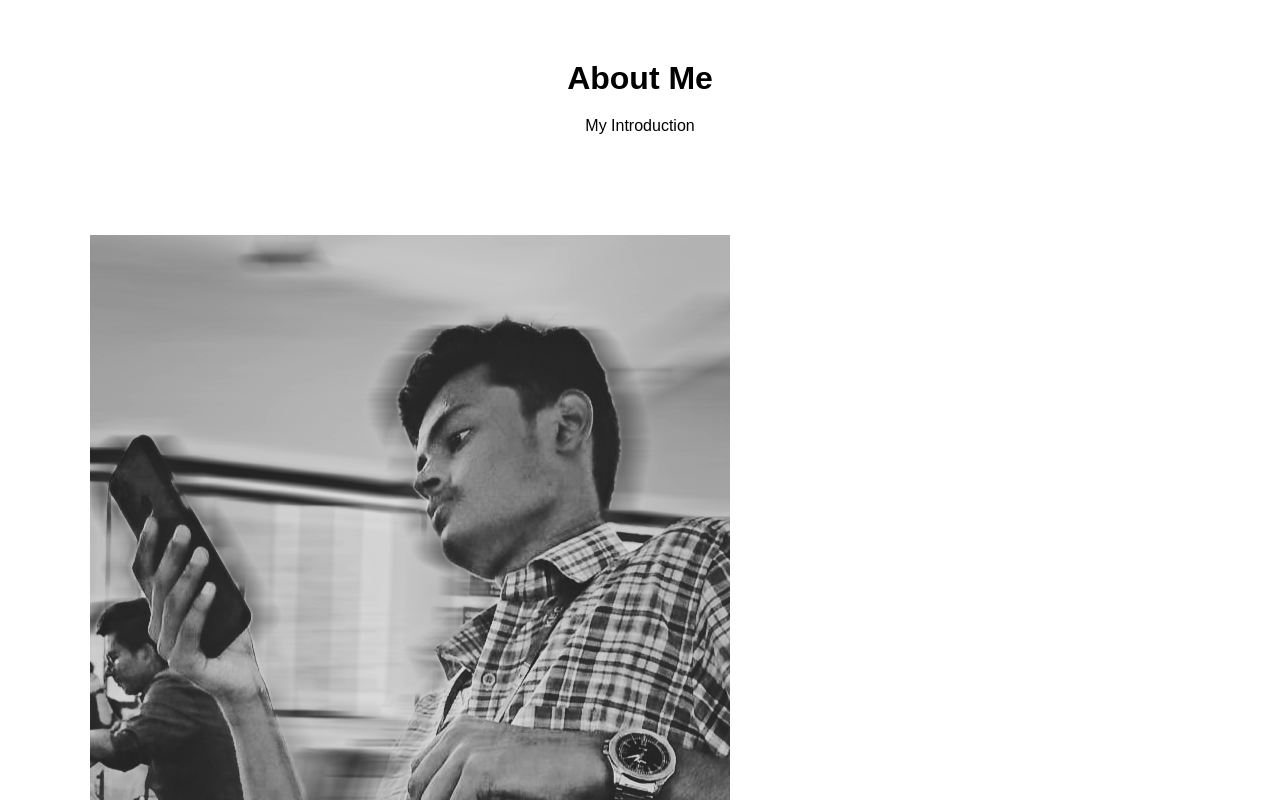
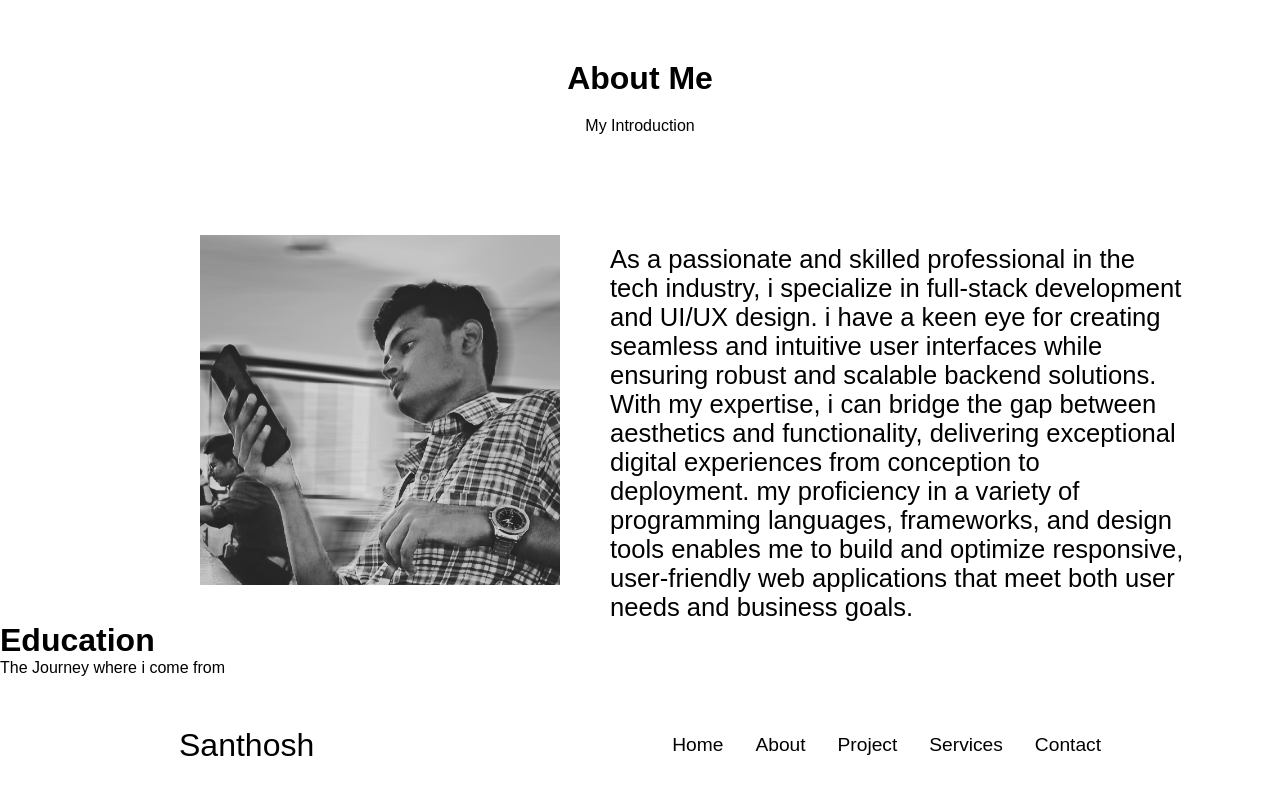
Before and after one commit to Santhosh-Shanmugam/Portfolio, a React (Vite) app in the folder Portfolio/: page /about in a window 1280 px wide. Shown: the top 800 px of the page. Built offline with nearby package versions, Linux system fonts and the light colour scheme.

Commit message:
secont commit

```diff
--- a/Portfolio/src/Pages/About.jsx
+++ b/Portfolio/src/Pages/About.jsx
@@ -1,17 +1,22 @@
 import React from 'react'
 import './css/About.style.css'
 import IMG from './Assects/Image.jpg'
+import Info from './components/Info'
+import Education from './components/Education'
 
 const About = () => {
   return (
+    <>
     <section className='about_top'>
       <h1 className='about_me'>About Me</h1>
       <p className='about_intro'>My Introduction</p>
       <div className='pic_description'>
         <img src={IMG} alt='MyProfile' className='pic_des'/>
-        <p className=''></p>
+        <Info/>
       </div>
     </section>
+    <Education/>
+    </>
   )
 }
 
--- /dev/null
+++ b/Portfolio/src/Pages/components/Education.jsx
@@ -0,0 +1,12 @@
+import React from 'react'
+
+const Education = () => {
+  return (
+    <div className='Edu'>
+       <h1 className='Edu_title'>Education</h1>
+       <p className='Edu_description'>The Journey where i come from </p>
+    </div>
+  )
+}
+
+export default Education
--- a/Portfolio/src/Pages/components/Info.jsx
+++ b/Portfolio/src/Pages/components/Info.jsx
@@ -2,7 +2,9 @@ import React from 'react'
 
 const Info = () => {
   return (
-    <div></div>
+    <div className='info_about'>
+        As a passionate and skilled professional in the tech industry, i specialize in full-stack development and UI/UX design. i have a keen eye for creating seamless and intuitive user interfaces while ensuring robust and scalable backend solutions. With my expertise, i can bridge the gap between aesthetics and functionality, delivering exceptional digital experiences from conception to deployment. my proficiency in a variety of programming languages, frameworks, and design tools enables me to build and optimize responsive, user-friendly web applications that meet both user needs and business goals.
+    </div>
   )
 }
 
--- a/Portfolio/src/Pages/css/About.style.css
+++ b/Portfolio/src/Pages/css/About.style.css
@@ -18,11 +18,20 @@
     display: flex;
     padding: 10px;
 }
-.pic_des{
-    padding-top: 90px;
-    padding-left: 90px;
-    border: radius 12%;
-}
 .pic_description{
     display: flex;
 }
+.pic_des{
+    padding-top: 90px;
+    padding-left: 200px;
+    border: 50%;
+    height: 350px;
+    width: 360px;
+}
+.info_about{
+    padding-top: 100px;
+    padding-left: 50px;
+    width: 45%;
+    height: 45%;
+    font-size: 1.6rem;
+}
```
